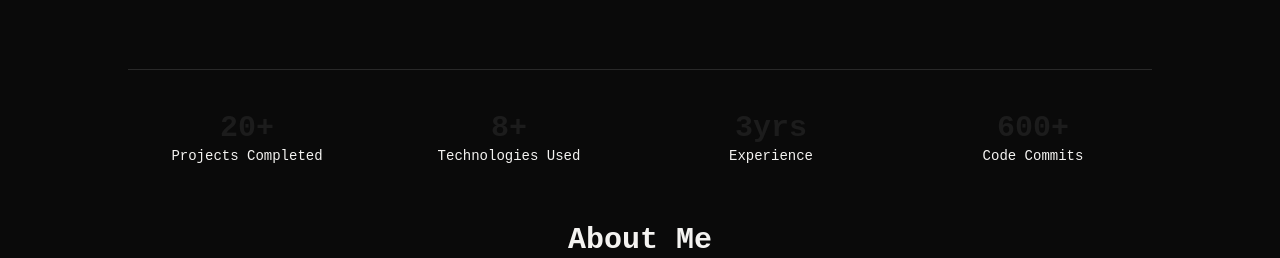
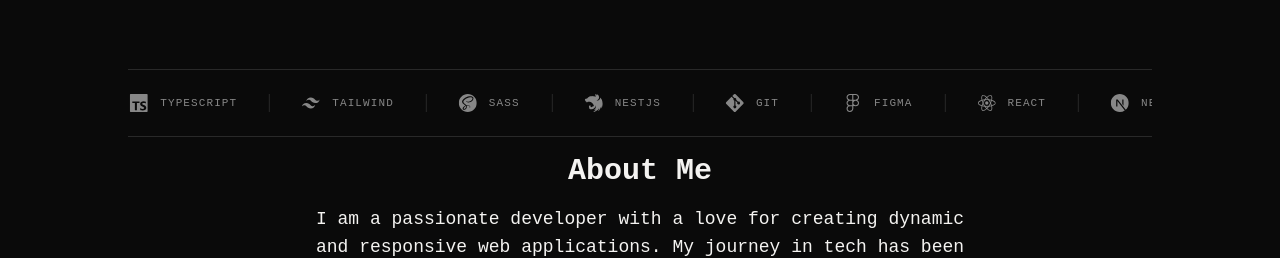
Before and after one commit to Jeffreyai7/my-portfolio, a Next.js app: page / in a window 1280 px wide. Shown: the part 534-792 px from the top of the page. Built offline with nearby package versions, Linux system fonts and the light colour scheme.

Commit message:
update stats  component

```diff
--- a/src/components/StatsSection.tsx
+++ b/src/components/StatsSection.tsx
@@ -1,28 +1,41 @@
-// components/StatsSection.tsx
-import React from "react";
-import Counter from "@/components/Counter";
+"use client";
+import { Icon } from "@iconify/react";
 
-const StatsSection = () => {
-  return (
-    <section className="grid grid-cols-2 sm:grid-cols-4 gap-6 text-center py-10">
-      <div>
-        <Counter to={20} suffix="+" />
-        <p className="text-sm">Projects Completed</p>
-      </div>
-      <div>
-        <Counter to={8} suffix="+" />
-        <p className=" text-sm">Technologies Used</p>
-      </div>
-      <div>
-        <Counter to={3} suffix="yrs" />
-        <p className=" text-sm">Experience</p>
-      </div>
-      <div>
-        <Counter to={600} suffix="+" />
-        <p className=" text-sm">Code Commits</p>
-      </div>
-    </section>
-  );
-};
+const techIcons = [
+  { name: "React",       icon: "simple-icons:react" },
+  { name: "Next.js",     icon: "simple-icons:nextdotjs" },
+  { name: "TypeScript",  icon: "simple-icons:typescript" },
+  { name: "Tailwind",    icon: "simple-icons:tailwindcss" },
+  { name: "Sass",        icon: "simple-icons:sass" },
+  { name: "NestJS",      icon: "simple-icons:nestjs" },
+  { name: "Git",         icon: "simple-icons:git" },
+  { name: "Figma",       icon: "simple-icons:figma" },
+];
+
+// Duplicate for seamless infinite scroll
+const icons = [...techIcons, ...techIcons];
+
+const StatsSection = () => (
+  <section className="border-b border-border overflow-hidden py-6 group">
+    <div className="flex gap-0 animate-[marquee_22s_linear_infinite] group-hover:[animation-play-state:paused] w-max">
+      {icons.map(({ name, icon }, i) => (
+        <div
+          key={i}
+          className="flex items-center gap-3 px-8 border-r border-border shrink-0"
+        >
+          <Icon
+            icon={icon}
+            width={18}
+            height={18}
+            className="text-muted-foreground"
+          />
+          <span className="text-[11px] text-muted-foreground uppercase tracking-[0.1em] font-mono whitespace-nowrap">
+            {name}
+          </span>
+        </div>
+      ))}
+    </div>
+  </section>
+);
 
 export default StatsSection;
--- a/tailwind.config.ts
+++ b/tailwind.config.ts
@@ -62,17 +62,23 @@ const config: Config = {
           '5': 'hsl(var(--chart-5))',
         },
       },
-      animation: {
-        'spin-slow': 'spin 5s linear infinite',
-        'fade-in': 'fadeIn 0.6s ease forwards',
-      },
      keyframes: {
   fadeIn: {
     from: { opacity: '0', transform: 'translateY(12px)' },
-          to: { opacity: '1', transform: 'translateY(0)' },
+    to:   { opacity: '1', transform: 'translateY(0)' },
+  },
+  marquee: {
+    from: { transform: 'translateX(0)' },
+    to:   { transform: 'translateX(-50%)' },
   },
 },
+animation: {
+  'spin-slow':  'spin 5s linear infinite',
+  'fade-in':    'fadeIn 0.6s ease forwards',
+  'marquee':    'marquee 22s linear infinite',
 },
+     },
+
   },
   plugins: [require('tailwindcss-animate')],
 };
```
Lines whose indentation alone changed are shown as unchanged.
